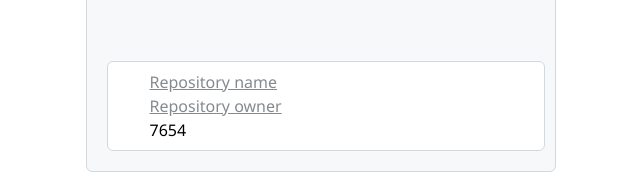
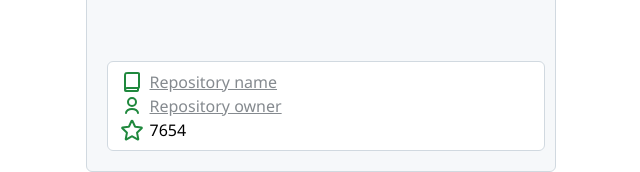
Before and after one commit to pilana5minut/Github-repo-info, a website: page index.html in a window 1280 px wide. Shown: the part 628-800 px from the top of the page, 312-952 px from the left. Drawn offline with Linux system fonts and the light colour scheme; the site is published under a folder, as on GitHub Pages, so addresses that start at the root find nothing.

Commit message:
Исправляет пути к иконкам

```diff
--- a/styles/sass/autocomplete-list.scss
+++ b/styles/sass/autocomplete-list.scss
@@ -20,7 +20,7 @@
 
     &:hover {
       background-color: #f2f3f4;
-      background-image: url('/assets/icons/plus.svg');
+      background-image: url('../../assets/icons/plus.svg');
       background-repeat: no-repeat;
       background-position: top 5px right 12px;
       background-size: 22px;
--- a/styles/sass/repos-list.scss
+++ b/styles/sass/repos-list.scss
@@ -16,7 +16,7 @@
   }
 
   &__item:hover &__button {
-    background-image: url('/assets/icons/close.svg');
+    background-image: url('../../assets/icons/close.svg');
     background-size: cover;
     background-repeat: no-repeat;
     background-position: center;
@@ -41,15 +41,16 @@
     background-position: left 0 top 0;
 
     &--name {
-      background-image: url('/assets/icons/book.svg');
+      // background-image: url('/assets/icons/book.svg');
+      background-image: url('../../assets/icons/book.svg');
     }
 
     &--owner {
-      background-image: url('/assets/icons/user.svg');
+      background-image: url('../../assets/icons/user.svg');
     }
 
     &--stars {
-      background-image: url('/assets/icons/star.svg');
+      background-image: url('../../assets/icons/star.svg');
     }
   }
 
```
Also changed, not shown: styles/css/main.css, 1 other file.
